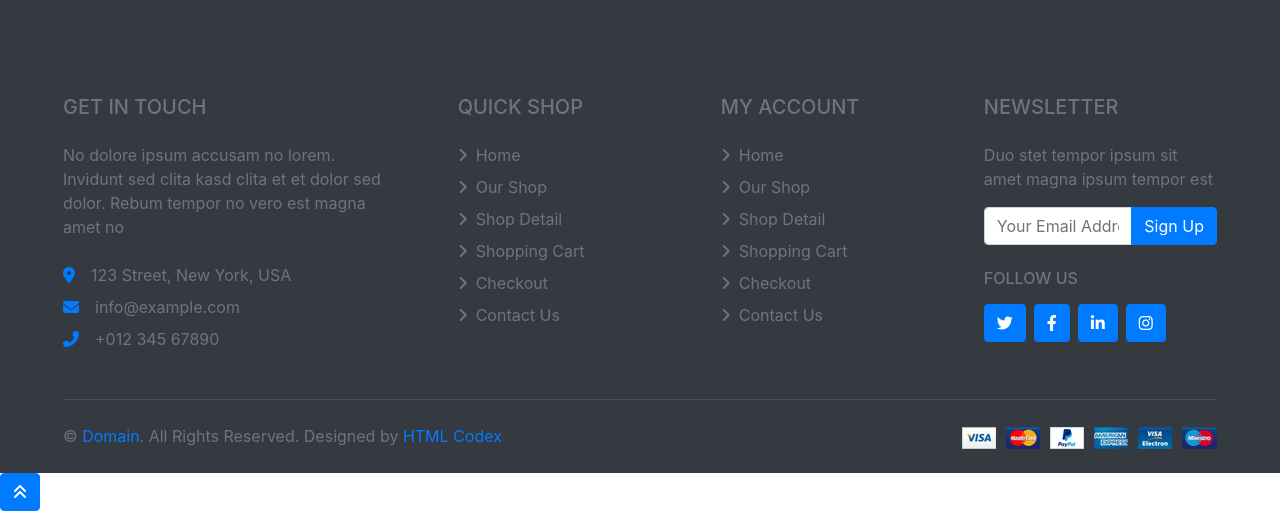
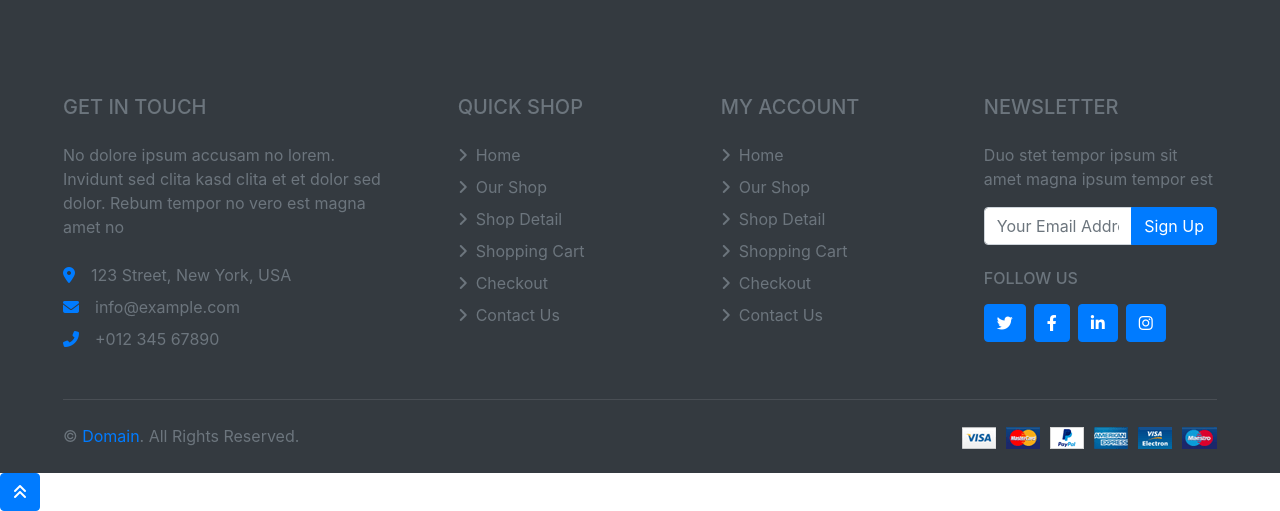
Before and after one commit to techBello/online-market, a Django app: template market/templates/index.html in a window 1280 px wide. Shown: the part 3963-4474 px from the top of the page. Run offline with Django 3.2, Linux system fonts and the light colour scheme; the template is opened without the code that fills it, so the values that code supplies are empty; some libraries are stand-ins or nearby versions.

Commit message:
remove lcn name

```diff
--- a/market/templates/index.html
+++ b/market/templates/index.html
@@ -986,7 +986,7 @@
                     &copy; <a class="text-primary" href="#">Domain</a>. All Rights Reserved.
                     <!--/*** The author’s attribution link must remain intact in the template. ***/-->
                     <!--/*** If you wish to remove this credit link, please purchase the Pro Version . ***/-->
-                    Designed by <a class="text-primary" href="https://htmlcodex.com">HTML Codex</a>
+
                 </p>
             </div>
             <div class="col-md-6 px-xl-0 text-center text-md-right">
```
